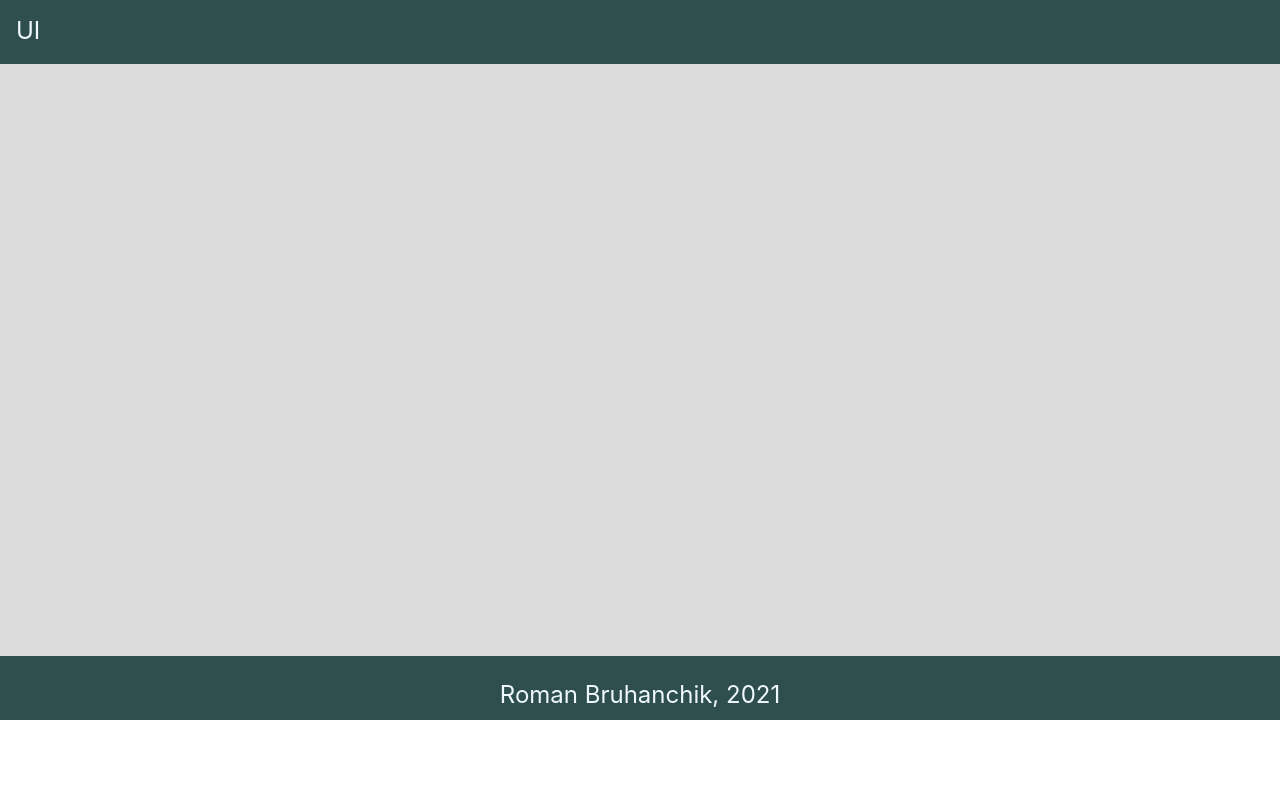
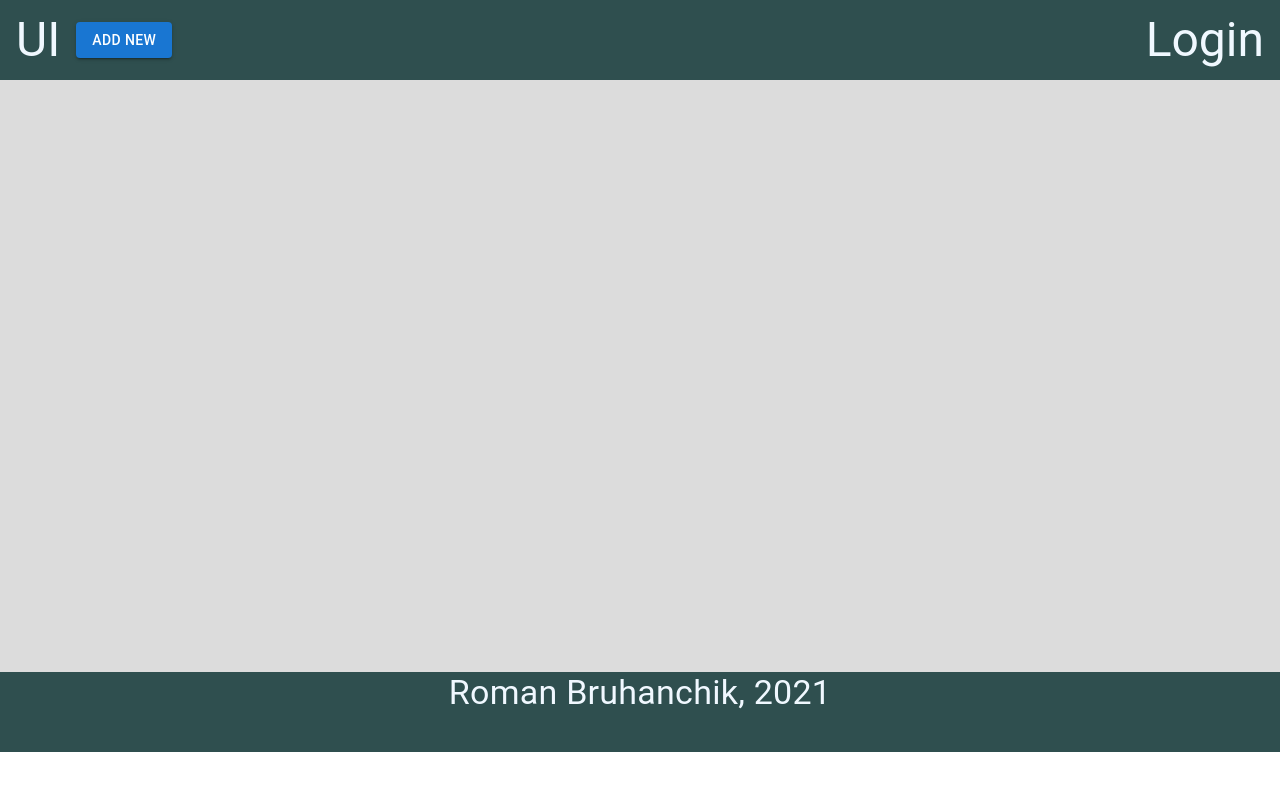
Before and after one commit to virtushawk/react-app, a React (Create React App) app: page / in a window 1280 px wide. Shown: the top 790 px of the page. Built offline with nearby package versions, Linux system fonts and the light colour scheme.

Commit message:
Now using Component-UI, also added CertificateModal

```diff
--- a/package.json
+++ b/package.json
@@ -3,6 +3,9 @@
   "version": "0.1.0",
   "private": true,
   "dependencies": {
+    "@emotion/react": "^11.4.1",
+    "@emotion/styled": "^11.3.0",
+    "@mui/material": "^5.0.0-rc.0",
     "@testing-library/jest-dom": "^5.14.1",
     "@testing-library/react": "^11.2.7",
     "@testing-library/user-event": "^12.8.3",
--- a/src/App.js
+++ b/src/App.js
@@ -1,14 +1,9 @@
 import "./App.css";
-import Header from "./component/Header";
-import Footer from "./component/Footer";
-import Button from "./component/Button";
 
 function App() {
   return (
     <div>
-      <Header elements={Button} />
       <div className="app-page"></div>
-      <Footer />
     </div>
   );
 }
--- a/src/component/Button.css
+++ /dev/null
@@ -1,3 +0,0 @@
-.component-button {
-  background-color: black;
-}
--- a/src/component/Button.js
+++ /dev/null
@@ -1,7 +0,0 @@
-import React from "react";
-
-export default class Button extends React.Component {
-  render() {
-    return <button className="component-button"></button>;
-  }
-}
--- /dev/null
+++ b/src/component/CertificateModal.js
@@ -0,0 +1,141 @@
+import React from "react";
+import {
+  Button,
+  Modal,
+  Box,
+  TextField,
+  Typography,
+  Stack,
+} from "@mui/material";
+import { width } from "@mui/system";
+
+export default class CertificateModal extends React.Component {
+  constructor(props) {
+    super(props);
+    this.state = { isOpen: false };
+  }
+  render() {
+    return (
+      <div>
+        <Button
+          onClick={() => {
+            this.setState((state) => ({
+              isOpen: true,
+            }));
+          }}
+          variant="contained"
+        >
+          {this.props.buttonText}
+        </Button>
+        <Modal
+          open={this.state.isOpen}
+          onClose={() => {
+            this.setState((state) => ({
+              isOpen: false,
+            }));
+          }}
+          style={{
+            display: "flex",
+            alignItems: "center",
+            justifyContent: "center",
+          }}
+        >
+          <Box
+            sx={{
+              width: 400,
+              bgcolor: "background.paper",
+              display: "flex",
+              justifyContent: "center",
+            }}
+          >
+            <form
+              action="http://localhost:8080/application/v3/certificates"
+              method="post"
+            >
+              <Stack
+                spacing={3}
+                direction="column"
+                marginTop={2}
+                marginBottom={2}
+              >
+                <Typography variant="h4">{this.props.title}</Typography>
+                <TextField
+                  required
+                  id="Title"
+                  label="Title"
+                  defaultValue={
+                    this.props.certificate === undefined
+                      ? ""
+                      : this.props.certificate.name
+                  }
+                ></TextField>
+                <TextField
+                  required
+                  id="description"
+                  label="description"
+                  defaultValue={
+                    this.props.certificate === undefined
+                      ? ""
+                      : this.props.certificate.description
+                  }
+                  multiline
+                  rows={4}
+                ></TextField>
+                <TextField
+                  required
+                  id="duration"
+                  label="duration"
+                  defaultValue={
+                    this.props.certificate === undefined
+                      ? ""
+                      : this.props.certificate.duration
+                  }
+                ></TextField>
+                <TextField
+                  required
+                  id="price"
+                  label="price"
+                  defaultValue={
+                    this.props.certificate === undefined
+                      ? ""
+                      : this.props.certificate.price
+                  }
+                ></TextField>
+                <TextField
+                  required
+                  id="tags"
+                  label="tags"
+                  defaultValue={
+                    this.props.certificate === undefined
+                      ? ""
+                      : this.props.certificate.tags
+                  }
+                ></TextField>
+                <Stack
+                  spacing={2}
+                  direction="row"
+                  justifyContent="space-between"
+                >
+                  <Button type="submit" variant="text">
+                    Save
+                  </Button>
+                  <Button
+                    variant="text"
+                    color="error"
+                    onClick={() => {
+                      this.setState((state) => ({
+                        isOpen: false,
+                      }));
+                    }}
+                  >
+                    Cancel
+                  </Button>
+                </Stack>
+              </Stack>
+            </form>
+          </Box>
+        </Modal>
+      </div>
+    );
+  }
+}
--- a/src/component/Footer.css
+++ /dev/null
@@ -1,11 +0,0 @@
-.component-footer {
-  background-color: darkslategrey;
-  height: 4em;
-  display: flex;
-}
-
-.component-footer-text {
-  color: aliceblue;
-  font-size: x-large;
-  margin: 1em auto;
-}
--- a/src/component/Footer.js
+++ b/src/component/Footer.js
@@ -1,13 +1,14 @@
+import { Box, Typography } from "@mui/material";
 import React from "react";
-
-import "./Footer.css";
 
 export default class Footer extends React.Component {
   render() {
     return (
-      <div className="component-footer">
-        <span className="component-footer-text">Roman Bruhanchik, 2021</span>
-      </div>
+      <Box sx={{ height: 80, bgcolor: "darkslategray" }}>
+        <Typography variant="h4" color="aliceblue" textAlign="center">
+          Roman Bruhanchik, 2021
+        </Typography>
+      </Box>
     );
   }
 }
--- a/src/component/Header.css
+++ /dev/null
@@ -1,17 +0,0 @@
-.component-header {
-  display: flex;
-  height: 4em;
-  background-color: darkslategrey;
-}
-
-.component-header-logoBlock {
-  margin: 1em 1em;
-  align-self: start;
-  height: auto;
-  width: 3em;
-}
-
-.component-header-logoBlock-text {
-  font-size: x-large;
-  color: aliceblue;
-}
--- a/src/component/Header.js
+++ b/src/component/Header.js
@@ -1,14 +1,52 @@
 import React from "react";
-
-import "./Header.css";
+import { Box, Link, Stack, Typography, Button } from "@mui/material";
+import CertificateModal from "./CertificateModal";
 
 export default class Header extends React.Component {
   render() {
     return (
-      <header className="component-header">
-        <div className="component-header-logoBlock">
-          <span className="component-header-logoBlock-text">UI</span>
-        </div>
+      <header>
+        <Box
+          sx={{
+            height: 80,
+            bgcolor: "darkslategray",
+            display: "flex",
+            justifyContent: "space-between",
+          }}
+        >
+          <Stack
+            justifyContent="flex-start"
+            direction="row"
+            alignItems="center"
+            spacing={2}
+            ml={2}
+          >
+            <Typography variant="h3" color="aliceblue">
+              UI
+            </Typography>
+            <CertificateModal
+              buttonText="Add new"
+              title="Add Certificate"
+              //   certificate={{ name: "Hello" }}
+            />
+          </Stack>
+          <Stack
+            direction="row"
+            justifyContent="flex-end"
+            alignItems="center"
+            mr={2}
+          >
+            <Typography variant="h3" color="aliceblue">
+              <Link
+                href="http://localhost:8080/application/v3/sso/login"
+                color="inherit"
+                underline="hover"
+              >
+                Login
+              </Link>
+            </Typography>
+          </Stack>
+        </Box>
       </header>
     );
   }
--- a/src/index.js
+++ b/src/index.js
@@ -1,14 +1,28 @@
-import React from 'react';
-import ReactDOM from 'react-dom';
-import './index.css';
-import App from './App';
-import reportWebVitals from './reportWebVitals';
+import React from "react";
+import ReactDOM from "react-dom";
+import "./index.css";
+import App from "./App";
+import reportWebVitals from "./reportWebVitals";
+import { BrowserRouter, Switch, Route } from "react-router-dom";
+import Header from "./component/Header";
+import Footer from "./component/Footer";
 
 ReactDOM.render(
   <React.StrictMode>
-    <App />
+    <BrowserRouter>
+      <Header />
+      <Switch>
+        <Route path="/login">
+          <div>Hello</div>
+        </Route>
+        <Route path="/">
+          <App />
+        </Route>
+      </Switch>
+      <Footer />
+    </BrowserRouter>
   </React.StrictMode>,
-  document.getElementById('root')
+  document.getElementById("root")
 );
 
 // If you want to start measuring performance in your app, pass a function
```
Also changed, not shown: 1 other file (tests, documents, lock files or other folders).
